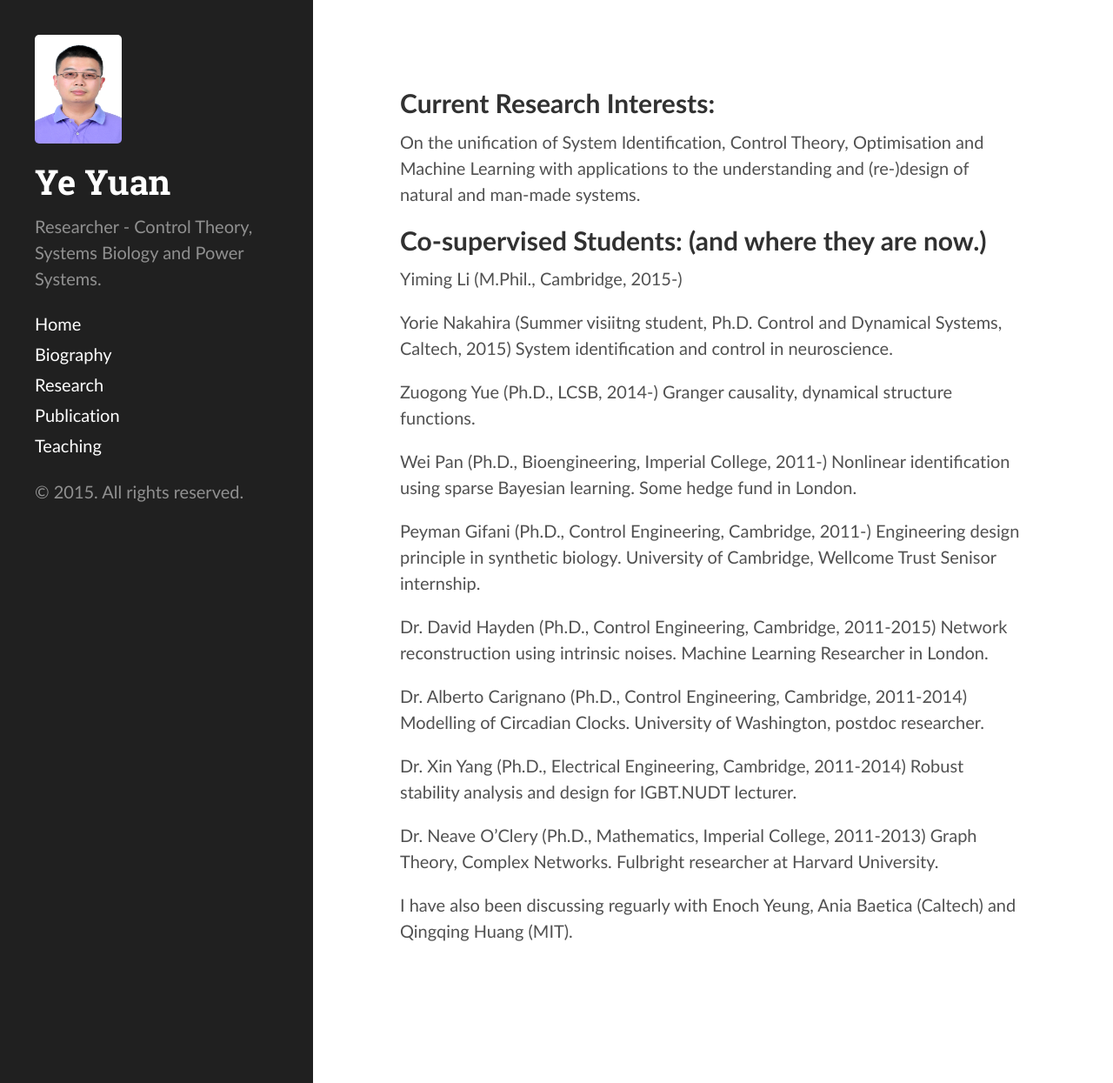
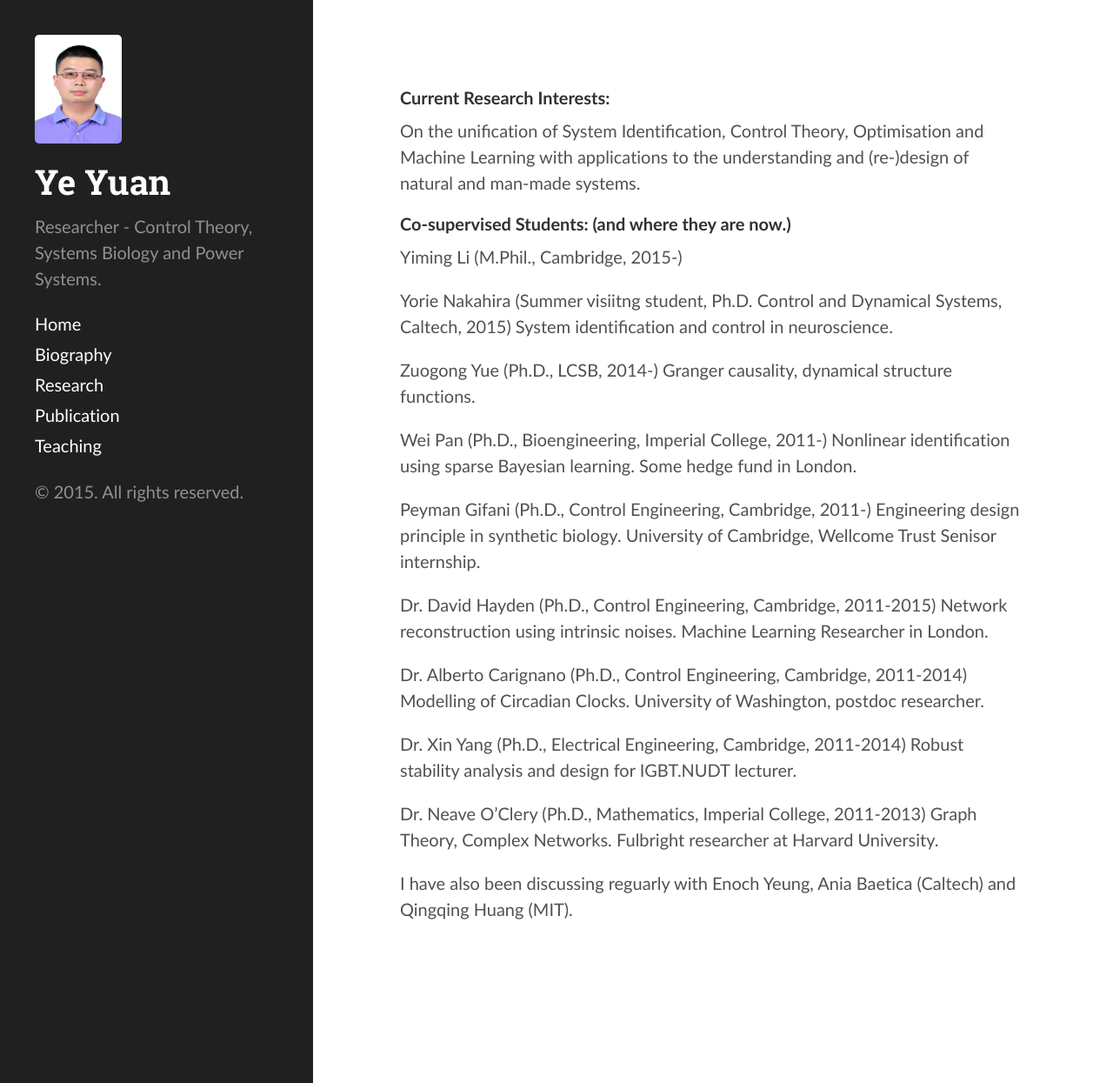
Before and after one commit to yy311/yy311.github.io, a Jekyll site: the page built from research.md, in a window 1280 px wide and 1245 px high. Shown: the whole window at 87% size. Built offline with Jekyll 4.4.1, drawn with Linux system fonts in a browser that asks for light colours.

```diff
--- a/research.md
+++ b/research.md
@@ -2,11 +2,11 @@
 layout: page
 ---
 
-## Current Research Interests:
+#### Current Research Interests:
 
 On the unification of System Identification, Control Theory, Optimisation and Machine Learning with applications to the understanding and (re-)design of natural and man-made systems.
 
-## Co-supervised Students: (and where they are now.)
+#### Co-supervised Students: (and where they are now.)
 
 Yiming Li (M.Phil., Cambridge, 2015-)
 
```
